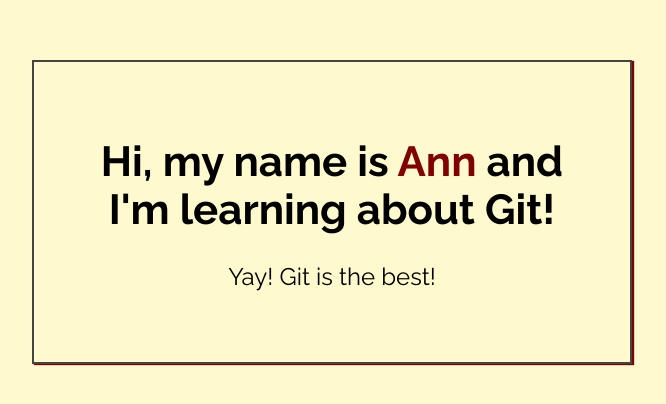
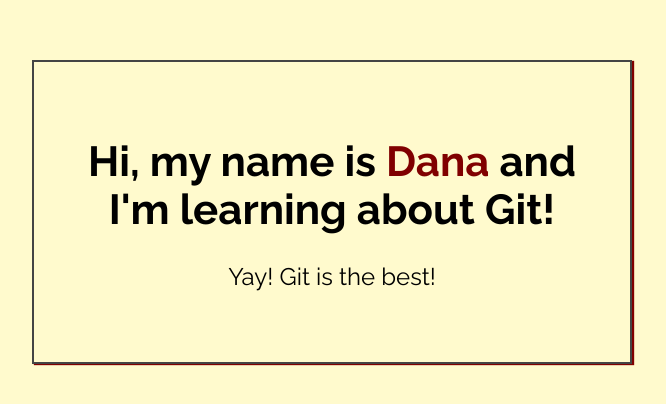
Before and after one commit to DanaSofPA/my-first-repo, a plain HTML site: page index.html in a window 1280 px wide. Shown: the part 188-592 px from the top of the page, without its empty margins (308-974 px from the left). Drawn offline with Linux system fonts and the light colour scheme.

Commit message:
Added name to index.html

```diff
--- a/index.html
+++ b/index.html
@@ -14,7 +14,7 @@
 <body>
 
     <div class="greeting">
-        <h1>Hi, my name is <span class="highlight">Ann</span> and I'm learning about Git! </h1>
+        <h1>Hi, my name is <span class="highlight">Dana</span> and I'm learning about Git! </h1>
 
         <p>Yay! Git is the best!</p>
     </div>
```
